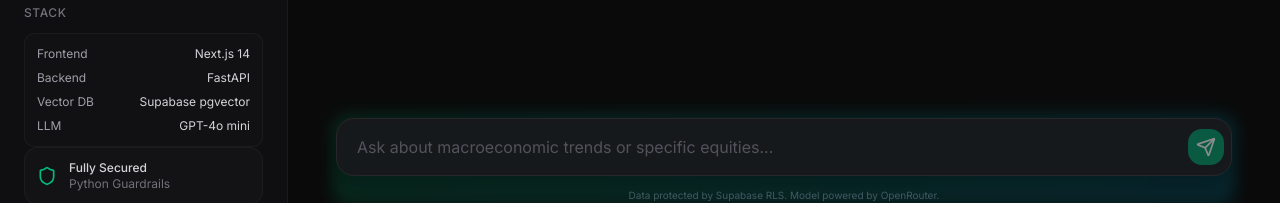
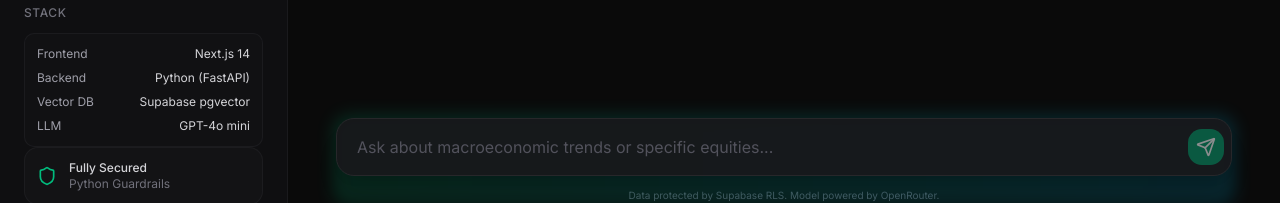
Before and after one commit to negraodenio/talk2data, a Next.js app in the folder web/: page / in a window 1280 px wide. Shown: the part 573-776 px from the top of the page. Built offline with nearby package versions, Linux system fonts and the light colour scheme.

Commit message:
docs: explicit python backend in stack card

```diff
--- a/web/src/components/Sidebar.tsx
+++ b/web/src/components/Sidebar.tsx
@@ -67,7 +67,7 @@ export default function Sidebar() {
           <h2 className="text-xs font-medium text-zinc-500 uppercase tracking-wider mb-3">Stack</h2>
           <div className="space-y-2 p-3 rounded-lg border border-zinc-800/50 bg-zinc-900/30 text-xs text-zinc-400">
             <div className="flex justify-between items-center"><span>Frontend</span><span className="text-zinc-300">Next.js 14</span></div>
-            <div className="flex justify-between items-center"><span>Backend</span><span className="text-zinc-300">FastAPI</span></div>
+            <div className="flex justify-between items-center"><span>Backend</span><span className="text-zinc-300">Python (FastAPI)</span></div>
             <div className="flex justify-between items-center"><span>Vector DB</span><span className="text-zinc-300">Supabase pgvector</span></div>
             <div className="flex justify-between items-center"><span>LLM</span><span className="text-zinc-300">GPT-4o mini</span></div>
           </div>
```
